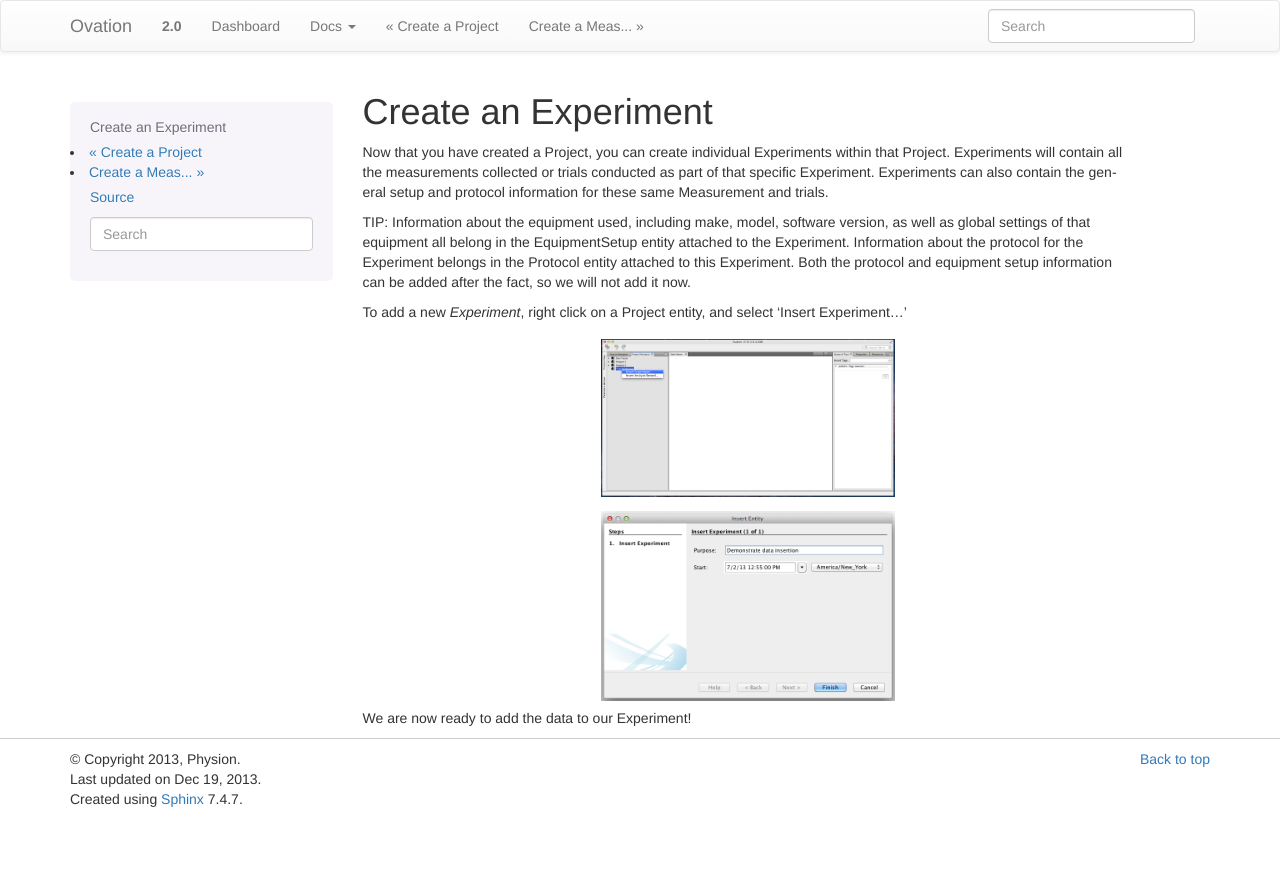
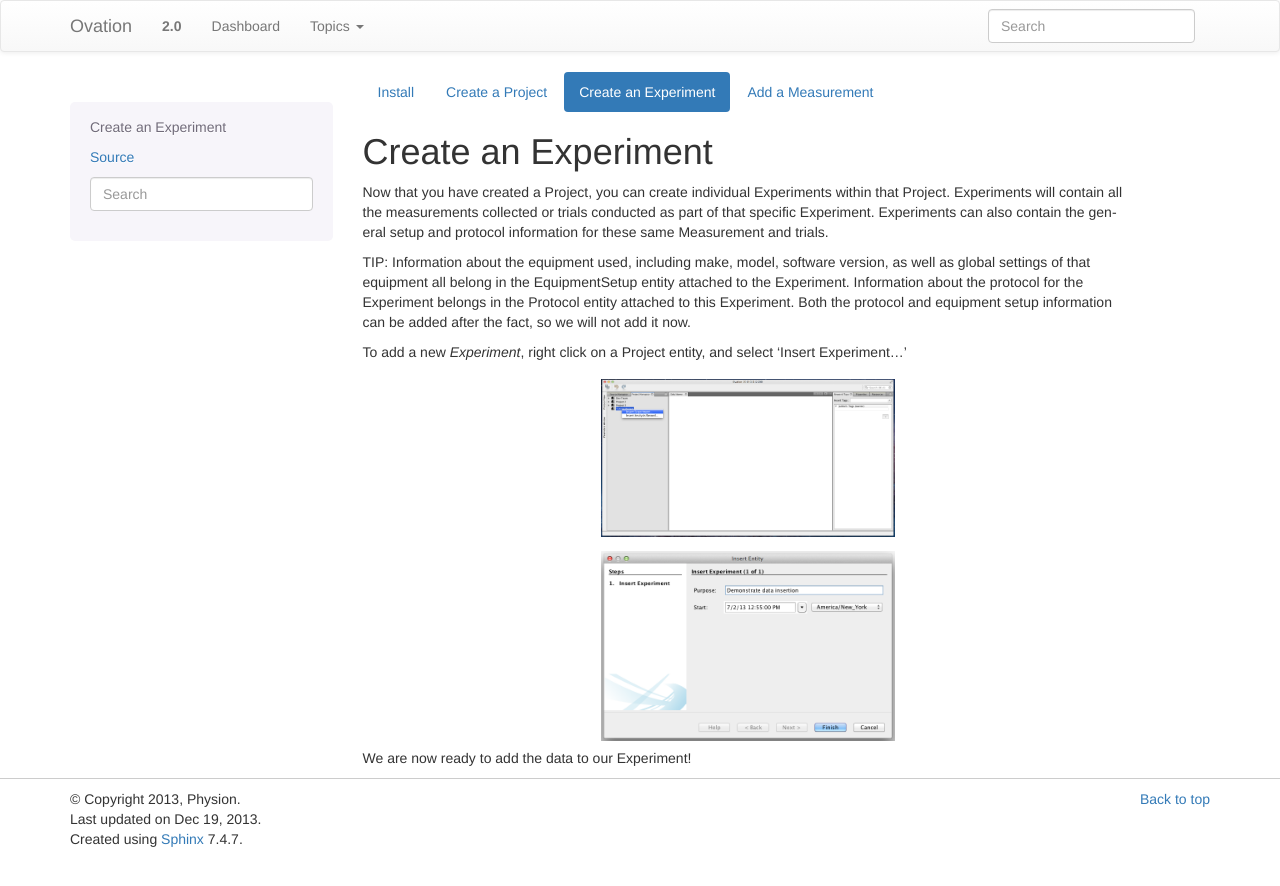
Before and after one commit to physion/ovation-docs, a Sphinx documentation site: the page built from source/create_experiment.rst, in a window 1280 px wide. Shown: the top 886 px of the page. Built offline with Sphinx 7.4.7, drawn with Linux system fonts in a browser that asks for light colours.

Commit message:
Prototype workflow

```diff
--- a/source/conf.py
+++ b/source/conf.py
@@ -107,7 +107,7 @@
     'navbar_title': "Ovation",
 
     # Tab name for entire site. (Default: "Site")
-    'navbar_site_name': "Docs",
+    'navbar_site_name': "Topics",
 
     # A list of tuples containing pages or urls to link to.
         # Valid tuples should be in the following forms:
--- a/source/create_experiment.rst
+++ b/source/create_experiment.rst
@@ -1,4 +1,13 @@
 .. _doc-getting-started-create-experiment:
+
+.. raw:: html
+
+    <ul class="nav nav-pills">
+      <li><a href="installation.html">Install</a></li>
+      <li><a href="create_project.html">Create a Project</a></li>
+      <li class="active"><a href="#">Create an Experiment</a></li>
+      <li><a href="create_measurement_and_source.html">Add a Measurement</a></li>
+    </ul>
 
 ********************
 Create an Experiment
```
Also changed, not shown: source/create_measurement_and_source.rst (+9 -0 lines), source/create_project.rst (+12 -0 lines), source/index.rst (+15 -6 lines), source/installation.rst (+9 -0 lines).
